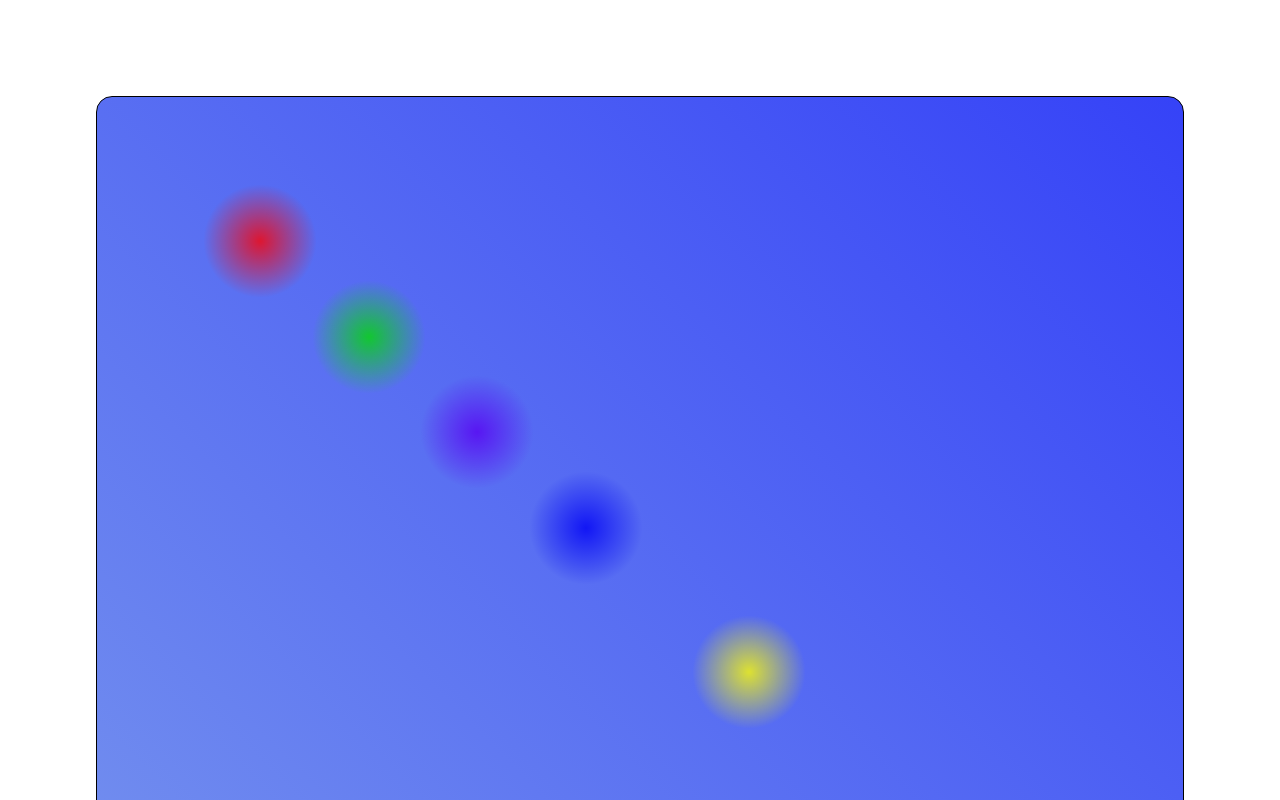
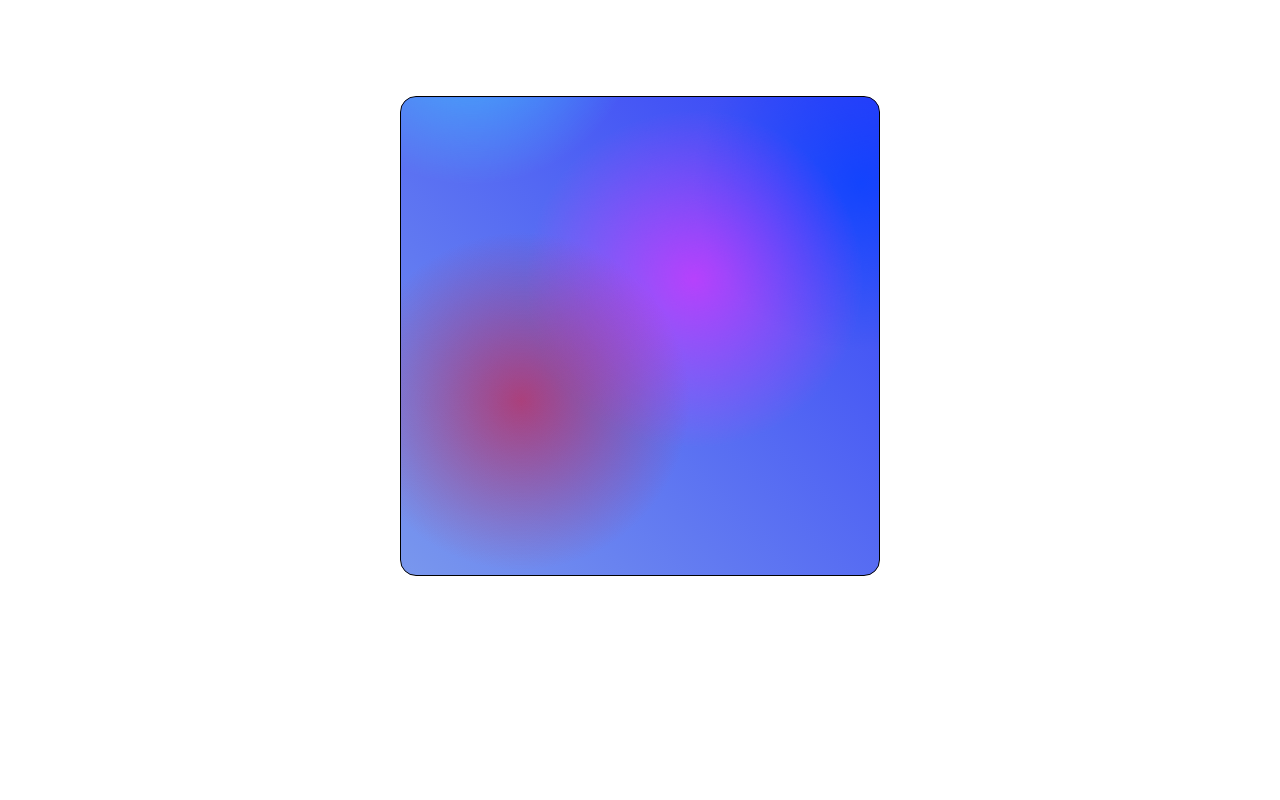
Before and after one commit to soype/bubbles, a Next.js app: page / in a window 1280 px wide. Shown: the top 800 px of the page. Built offline with nearby package versions, Linux system fonts and the light colour scheme.

Commit message:
Finished square shape

```diff
--- a/src/app/components/bubbles/bubbles.module.scss
+++ b/src/app/components/bubbles/bubbles.module.scss
@@ -2,23 +2,33 @@
   mix-blend-mode: hard-light;
 }
 
-$green: rgb(0, 225, 0);
-$green-lt: rgb(79, 190, 79);
-$red: red;
-$red-lt: rgb(251, 130, 130);
-$purple: purple;
-$purple-lt: rgb(180, 86, 180);
-$blue: rgb(0, 0, 162);
-$blue-lt: rgb(43, 43, 209);
-$yellow: rgb(255, 255, 0);
-$yellow-lt: rgb(255, 255, 161);
+// $white: rgb(234, 234, 234);
+// $white-lt: rgb(205, 206, 255);
+// $red: rgb(176, 51, 51);
+// $red-lt: rgb(251, 130, 130);
+// $purple: rgb(101, 28, 101);
+// $purple-lt: rgb(180, 86, 180);
+// $blue: rgb(0, 0, 162);
+// $blue-lt: rgb(91, 91, 179);
+// $yellow: rgb(255, 255, 0);
+// $yellow-lt: rgb(255, 255, 161);
 
-$bubble-size: 10rem;
+
+$blue: rgb(18, 113, 255);
+$purple-lt: rgb(221, 74, 255);
+$blue-lt: rgb(100, 220, 255);
+$red: rgb(200, 50, 50);
+$yellow: rgb(180, 180, 50);
+
+$bubble-size: 100%;
+
+$container-height: 30rem;
+$container-width: 30rem;
 
 .container {
-  width: 100%;
+  width: $container-width;
+  height: $container-height;
   border: solid 1px black;
-  height: 60rem;
   border-radius: 1rem;
   background-image: linear-gradient(45deg, lightblue, blue);
   background-size: 400%;
@@ -31,17 +41,19 @@ $bubble-size: 10rem;
   position: absolute;
   background: radial-gradient(
       circle at center,
-      rgba($green, 0.8) 0,
-      rgba($green-lt, 0) 50%
+      rgba($blue, 0.8),
+      rgba($blue, 0) 50%
     )
     no-repeat;
   @include blend-hard();
 
   height: $bubble-size;
   width: $bubble-size;
-  top: calc((50% - $bubble-size) / 2);
-  left: calc((50% - $bubble-size) / 2);
+  top: calc($container-height * -.2);
+  left: calc((100% - $bubble-size) / 2 + calc($container-width * .1));
 
+  transform-origin: calc(50% + calc($container-height * .2));
+  animation: moveInCircle 20s linear infinite;
 
   opacity: 1;
 }
@@ -50,16 +62,19 @@ $bubble-size: 10rem;
   position: absolute;
   background: radial-gradient(
       circle at center,
-      rgba($red, 0.8) 0,
-      rgba($red-lt, 0) 50%
+      rgba($purple-lt, 0.8) 0,
+      rgba($purple-lt, 0) 50%
     )
     no-repeat;
   @include blend-hard();
 
   height: $bubble-size;
   width: $bubble-size;
-  top: calc((30% - $bubble-size) / 2);
-  left: calc((30% - $bubble-size) / 2);
+  top: 0;
+  left: -25%;
+
+  transform-origin: calc(50% + calc($container-height * .2));
+  animation: moveInCircle 20s linear infinite;
 
   opacity: 1;
 }
@@ -68,16 +83,19 @@ $bubble-size: 10rem;
   position: absolute;
   background: radial-gradient(
       circle at center,
-      rgba($purple, 0.8) 0,
-      rgba($purple-lt, 0) 50%
+      rgba($blue-lt, 0.8) 0,
+      rgba($blue-lt, 0) 50%
     )
     no-repeat;
   @include blend-hard();
 
   height: $bubble-size;
   width: $bubble-size;
-  top: calc((70% - $bubble-size) / 2);
-  left: calc((70% - $bubble-size) / 2);
+  top: calc((50% - $bubble-size) / 2 - calc($container-height * .4));
+  left: calc((50% - $bubble-size) / 2);
+
+  transform-origin: calc(50% - calc($container-height * .1));
+  animation: moveHorizontal 40s linear infinite;
 
   opacity: 1;
 }
@@ -86,16 +104,19 @@ $bubble-size: 10rem;
   position: absolute;
   background: radial-gradient(
       circle at center,
-      rgba($blue, 0.8) 0,
-      rgba($blue-lt, 0) 50%
+      rgba($red, 0.8) 0,
+      rgba($red, 0) 50%
     )
     no-repeat;
   @include blend-hard();
 
   height: $bubble-size;
   width: $bubble-size;
-  top: calc((90% - $bubble-size) / 2);
-  left: calc((90% - $bubble-size) / 2);
+  top: calc((50% - $bubble-size) / 2 - calc($container-height * .1));
+  left: calc((50% - $bubble-size) / 2);
+
+  transform-origin: calc(50% + calc($container-height * .2));
+  animation: moveVertical 20s ease infinite;
 
   opacity: 1;
 }
@@ -105,22 +126,25 @@ $bubble-size: 10rem;
   background: radial-gradient(
       circle at center,
       rgba($yellow, 0.8) 0,
-      rgba($yellow-lt, 0) 50%
+      rgba($yellow, 0) 50%
     )
     no-repeat;
   @include blend-hard();
 
   height: $bubble-size;
   width: $bubble-size;
-  top: calc((120% - $bubble-size) / 2);
-  left: calc((120% - $bubble-size) / 2);
+  top: calc((50% - $bubble-size) / 2 + calc($container-height * .4));
+  left: calc((50% - $bubble-size) / 2 - calc($container-width * .4));
+
+  transform-origin: calc(50% - 100px);
+  animation: moveInCircle 20s reverse infinite;
 
   opacity: 1;
 }
 
 @keyframes moveInCircle {
   0% {
-    transform: rotage(0deg);
+    transform: rotate(0deg);
   }
   50% {
     transform: rotate(180deg);
@@ -132,13 +156,13 @@ $bubble-size: 10rem;
 
 @keyframes moveVertical {
   0% {
-    transform: translateY(-50%);
+    transform: translateY(-10%);
   }
   50% {
     transform: translateY(50%);
   }
   100% {
-    transform: translateY(-50%);
+    transform: translateY(-10%);
   }
 }
 
```
